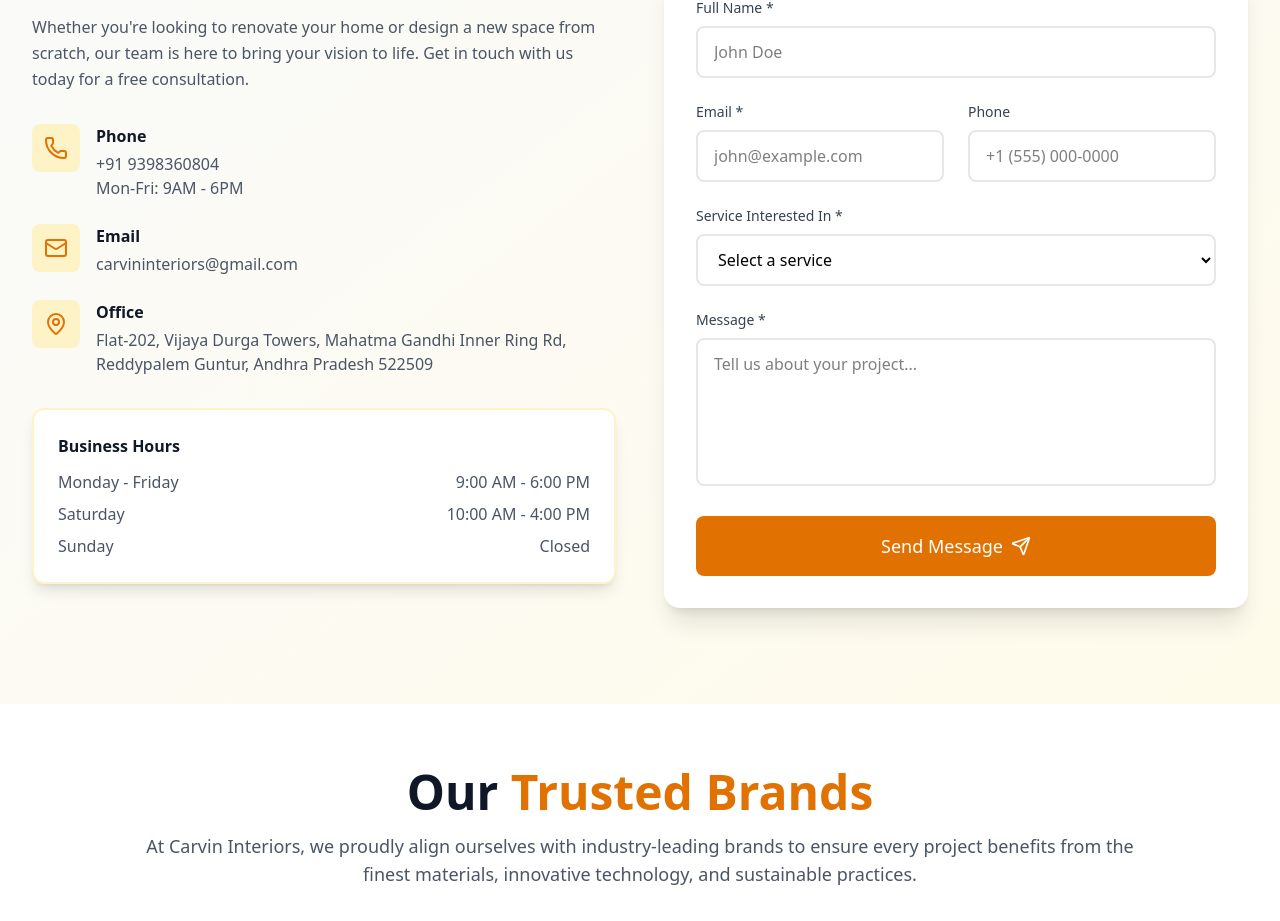
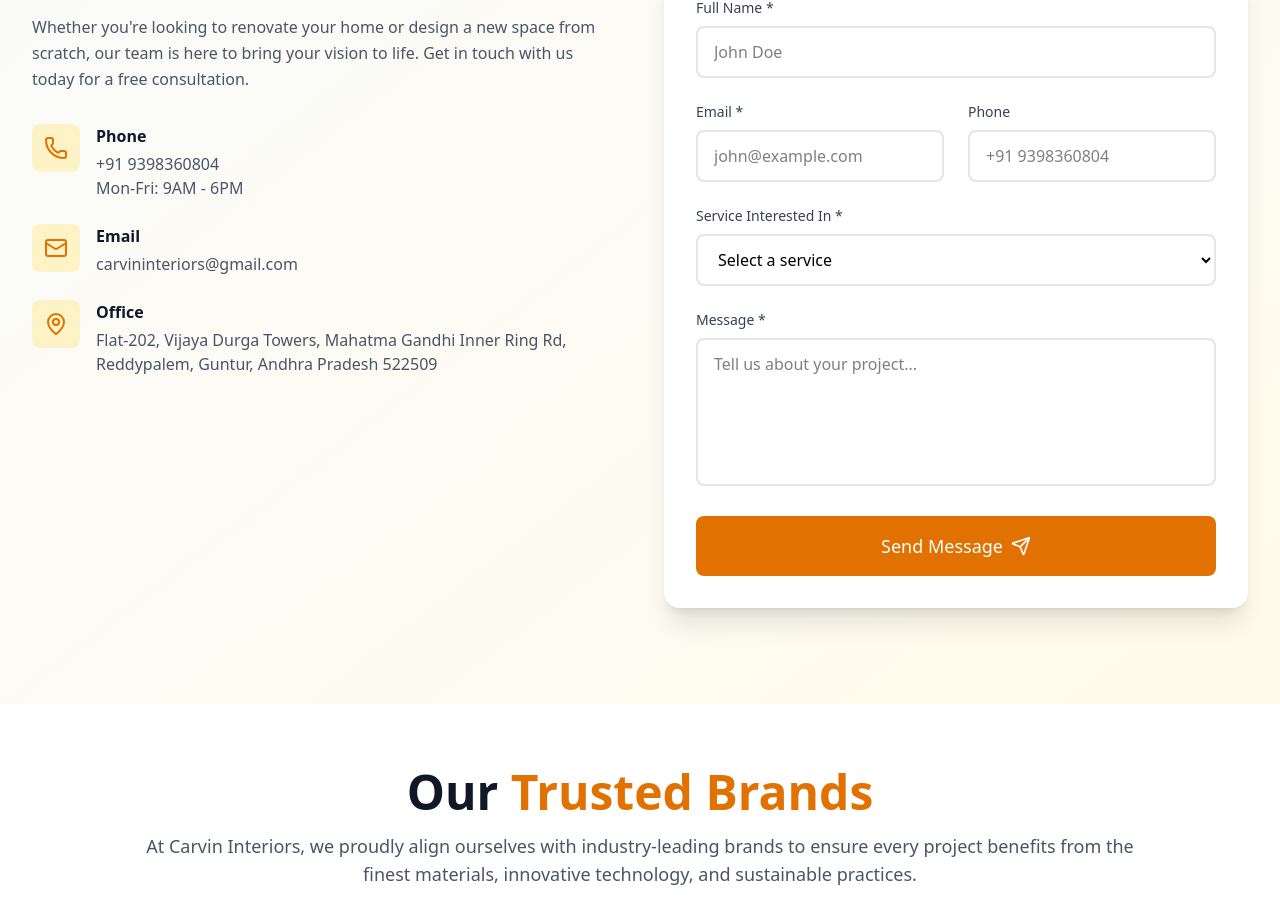
Before and after one commit to SaiRama-Doddi/Carvin-Interiors, a React (Vite) app: page / in a window 1280 px wide. Shown: the part 7917-8838 px from the top of the page. Built offline with nearby package versions, Linux system fonts and the light colour scheme.

Commit message:
added final review

```diff
--- a/src/components/Contact.tsx
+++ b/src/components/Contact.tsx
@@ -12,13 +12,14 @@ const Contact = () => {
   });
 
   const [isSubmitting, setIsSubmitting] = useState(false);
+
   const handleSubmit = async (e: FormEvent) => {
     e.preventDefault();
     setIsSubmitting(true);
 
     const templateParams = {
-      from_name: formData.name,
-      from_email: formData.email,
+      formm_name: formData.name,
+      form_email: formData.email,
       phone: formData.phone || 'Not provided',
       service: formData.service,
       message: formData.message,
@@ -26,13 +27,13 @@ const handleSubmit = async (e: FormEvent) => {
     };
 
     try {
+      // Send email via EmailJS using environment variables
       await emailjs.send(
         import.meta.env.VITE_EMAILJS_SERVICE_ID,
         import.meta.env.VITE_EMAILJS_TEMPLATE_ID,
         templateParams,
         import.meta.env.VITE_EMAILJS_PUBLIC_KEY
       );
-
 
       alert('✅ Message sent successfully! We will get back to you soon.');
       setFormData({ name: '', email: '', phone: '', service: '', message: '' });
@@ -44,7 +45,9 @@ const handleSubmit = async (e: FormEvent) => {
     setIsSubmitting(false);
   };
 
-  const handleChange = (e: React.ChangeEvent<HTMLInputElement | HTMLTextAreaElement | HTMLSelectElement>) => {
+  const handleChange = (
+    e: React.ChangeEvent<HTMLInputElement | HTMLTextAreaElement | HTMLSelectElement>
+  ) => {
     setFormData({
       ...formData,
       [e.target.name]: e.target.value
@@ -55,20 +58,17 @@ const handleSubmit = async (e: FormEvent) => {
     <section id="contact" className="py-24 bg-gradient-to-br from-gray-50 to-amber-50">
       <div className="max-w-7xl mx-auto px-4 sm:px-6 lg:px-8">
         <div className="text-center max-w-3xl mx-auto mb-16">
-          <h2 className="text-4xl md:text-5xl font-bold text-gray-900 mb-4">
-            Get In Touch
-          </h2>
+          <h2 className="text-4xl md:text-5xl font-bold text-gray-900 mb-4">Get In Touch</h2>
           <p className="text-xl text-gray-600">
             Ready to transform your space? Let's start the conversation
           </p>
         </div>
 
         <div className="grid lg:grid-cols-2 gap-12">
+          {/* Left Info Section */}
           <div className="space-y-8">
             <div>
-              <h3 className="text-2xl font-bold text-gray-900 mb-4">
-                Let's Create Something Beautiful
-              </h3>
+              <h3 className="text-2xl font-bold text-gray-900 mb-4">Let's Create Something Beautiful</h3>
               <p className="text-gray-600 leading-relaxed mb-8">
                 Whether you're looking to renovate your home or design a new space from scratch,
                 our team is here to bring your vision to life. Get in touch with us today for a
@@ -76,6 +76,7 @@ const handleSubmit = async (e: FormEvent) => {
               </p>
             </div>
 
+            {/* Contact Details */}
             <div className="space-y-6">
               <div className="flex items-start space-x-4">
                 <div className="bg-amber-100 p-3 rounded-lg flex-shrink-0">
@@ -95,7 +96,6 @@ const handleSubmit = async (e: FormEvent) => {
                 <div>
                   <h4 className="font-semibold text-gray-900 mb-1">Email</h4>
                   <p className="text-gray-600">carvininteriors@gmail.com</p>
-
                 </div>
               </div>
 
@@ -105,31 +105,15 @@ const handleSubmit = async (e: FormEvent) => {
                 </div>
                 <div>
                   <h4 className="font-semibold text-gray-900 mb-1">Office</h4>
-                  <p className="text-gray-600">Flat-202, Vijaya Durga Towers, Mahatma Gandhi Inner Ring Rd, Reddypalem
-                 Guntur, Andhra Pradesh 522509</p>
-                </div>
-              </div>
-            </div>
-
-            <div className="bg-white p-6 rounded-xl shadow-lg border-2 border-amber-100">
-              <h4 className="font-bold text-gray-900 mb-3">Business Hours</h4>
-              <div className="space-y-2 text-gray-600">
-                <div className="flex justify-between">
-                  <span>Monday - Friday</span>
-                  <span className="font-medium">9:00 AM - 6:00 PM</span>
-                </div>
-                <div className="flex justify-between">
-                  <span>Saturday</span>
-                  <span className="font-medium">10:00 AM - 4:00 PM</span>
-                </div>
-                <div className="flex justify-between">
-                  <span>Sunday</span>
-                  <span className="font-medium">Closed</span>
+                  <p className="text-gray-600">
+                    Flat-202, Vijaya Durga Towers, Mahatma Gandhi Inner Ring Rd, Reddypalem, Guntur, Andhra Pradesh 522509
+                  </p>
                 </div>
               </div>
             </div>
           </div>
 
+          {/* Contact Form Section */}
           <div className="bg-white rounded-2xl shadow-xl p-8">
             <form onSubmit={handleSubmit} className="space-y-6">
               <div>
@@ -176,7 +160,7 @@ const handleSubmit = async (e: FormEvent) => {
                     value={formData.phone}
                     onChange={handleChange}
                     className="w-full px-4 py-3 border-2 border-gray-200 rounded-lg focus:border-amber-600 focus:outline-none transition-colors"
-                    placeholder="+1 (555) 000-0000"
+                    placeholder="+91 9398360804"
                   />
                 </div>
               </div>
```
Lines whose indentation alone changed are shown as unchanged.
